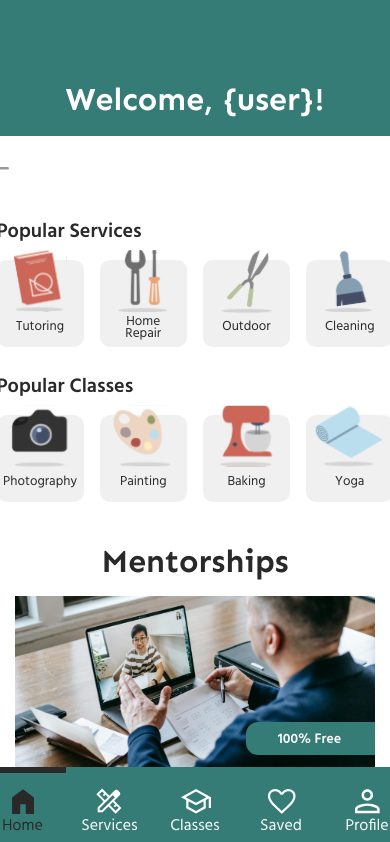
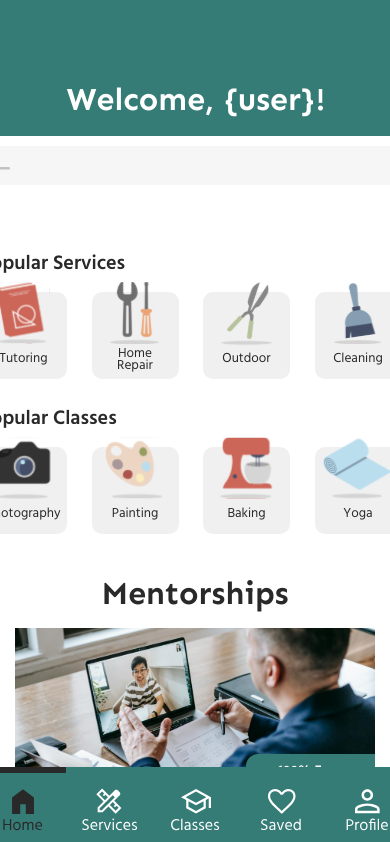
Before and after one commit to jdaniera/marketplace, a Next.js app: page / in a window 390 px wide. Shown: the top 842 px of the page. Built offline with nearby package versions, Linux system fonts and the light colour scheme.

Commit message:
fixed iphone container css

```diff
--- a/components/NavBar/NavBar.module.css
+++ b/components/NavBar/NavBar.module.css
@@ -1,5 +1,5 @@
 .navContainer {
-    position: fixed;
+    /* position: fixed; */
     top: 0;
     z-index: 1000;
     height: 136px;
@@ -47,4 +47,7 @@
     width: 100%;
     padding-top: 0.6em;
     left: 2em;
+    position: sticky;
+    background-color: var(--button-grey);
+    opacity: 60%;
 }
--- a/pages/index.js
+++ b/pages/index.js
@@ -4,7 +4,7 @@ import NavBar from '@/components/NavBar';
 import TabBar from '@/components/TabBar';
 import Survey from '@/components/Survey/Survey';
 import CategoriesHome from '@/components/CategoriesHome';
-import Menotrship from '@/components/Mentorship';
+import Mentorship from '@/components/Mentorship';
 import HomeCardSection from '@/components/HomeCardSection';
 
 import ServicesCard from '@/components/ServicesCard';
@@ -30,7 +30,7 @@ export default function Home() {
         <main className={`${styles.main}`}>
           <div className={styles.mainInnerContainer}>
           <CategoriesHome/>
-          <Menotrship/>
+          <Mentorship/>
           <HomeCardSection/>
 
 
--- a/styles/Home.module.css
+++ b/styles/Home.module.css
@@ -1,11 +1,10 @@
 .iphoneFrame {
-  display: flex;
-  justify-content: center;
+  width: var(--iphone-width);
 }
 
 .main {
   display: flex;
   flex-direction: column;
   justify-content: center;
-  margin-top: 9.5em;
+  margin-top: 3em;
 }
```
Also changed, not shown: components/Map/index.js (added, +20 -0 lines), components/HomeCardSection/index.js (indentation only), 1 other file (tests, documents, lock files or other folders).
